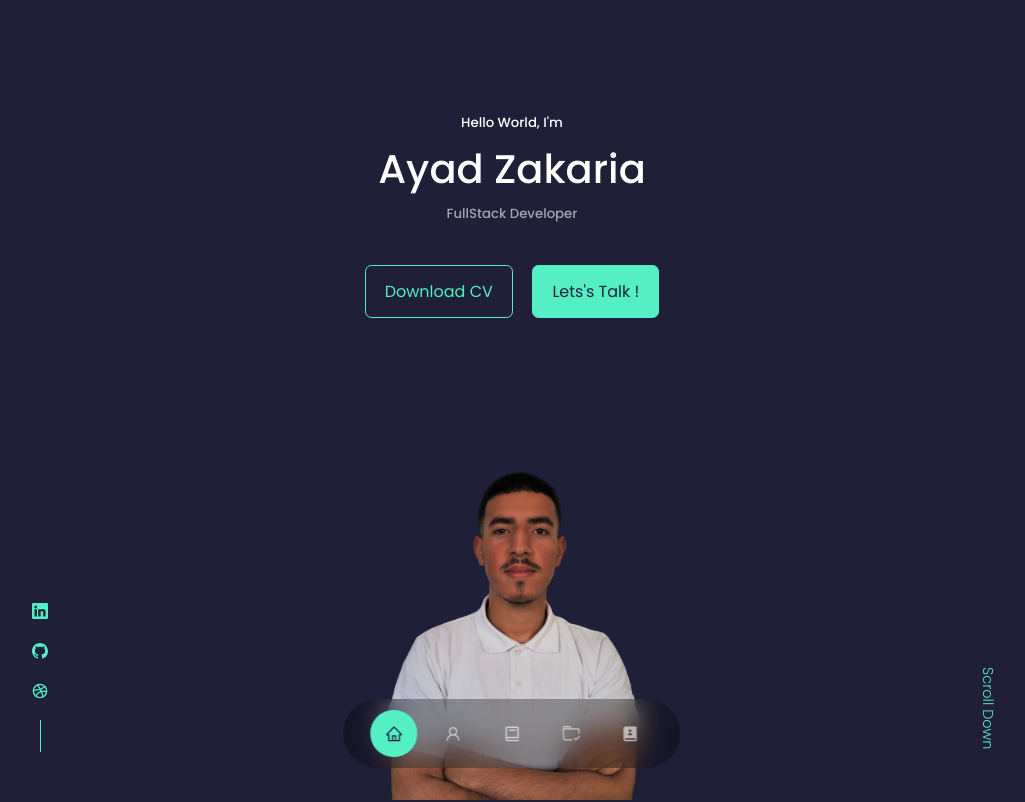
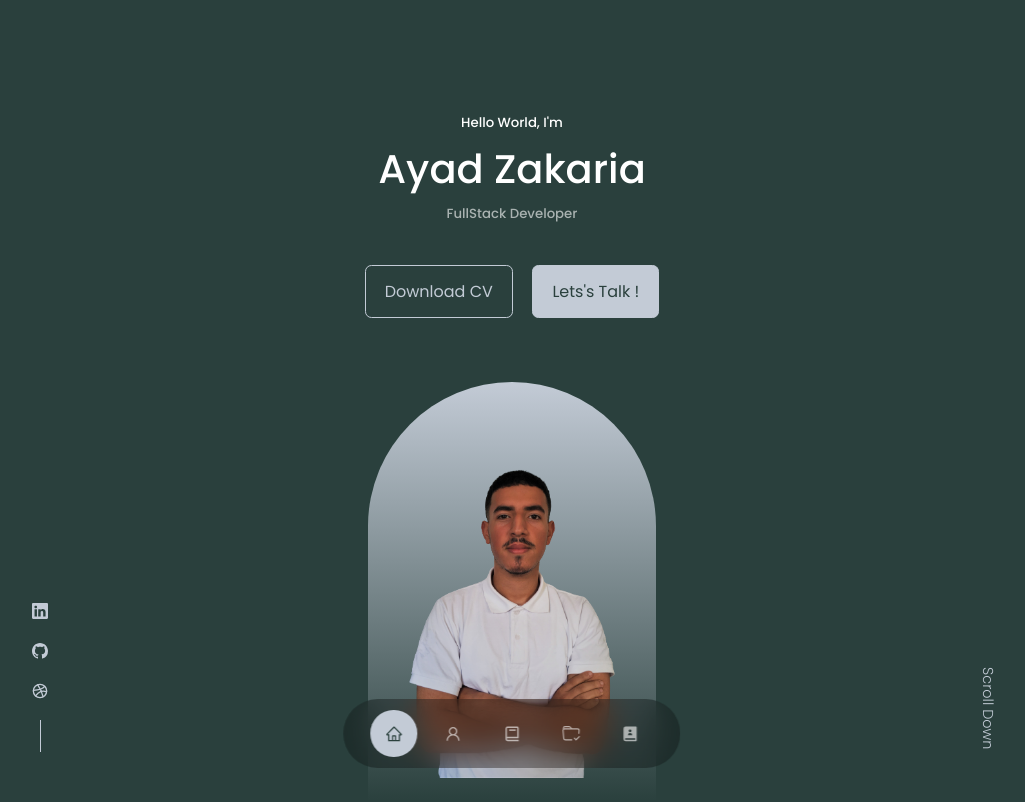
Before and after one commit to zakariaayadportfolio/ayadzakaria, a React (Create React App) app: page / in a window 1280 px wide. Shown: the top 802 px of the page, without its empty margins (128-1153 px from the left). Built offline with nearby package versions, Linux system fonts and the light colour scheme.

Commit message:
New Theme

```diff
--- a/src/components/header/header.css
+++ b/src/components/header/header.css
@@ -38,9 +38,8 @@ header{
 
 /*================== img ==================*/
 .me{
-    background: linear-gradient(var(--primary-color), transparent);
-    width: 22rem;
-    height: 30rem;
+    background: linear-gradient(var(--color-primary), transparent);
+    width: 18rem;
     position: absolute;
     left: 50%;
     transform: translateX(-50%);
--- a/src/components/portfolio/portfolio.css
+++ b/src/components/portfolio/portfolio.css
@@ -1,53 +1,49 @@
-.portfolio__container{
+.portfolio__container {
   display: grid;
   grid-template-columns: repeat(3, 1fr);
-    gap: 2.5rem;
+  gap: 2rem;
 }
 
-.portfolio__item{
+.portfolio__item {
   background: var(--color-bg-variant);
   padding: 1.2rem;
-    border-radius: 2rem;
+  border-radius: 1.2rem;
   border: 1px solid transparent;
   transition: var(--transition);
 }
 
-.portfolio__item:hover{
+.portfolio__item:hover {
   border-color: var(--color-primary-variant);
   background: transparent;
 }
 
-.portfolio__item-image{
-    border-radius: 1.5rem;
+.portfolio__item-image {
+  border-radius: 1.2rem;
   overflow: hidden;
 }
 
-.portfolio__item h3{
-    margin: 1.2rem 0 2rem;
+.portfolio__item h3 {
+  margin: 1rem 0 2rem;
 }
 
-.portfolio__item-cta{
+.portfolio__item-cta {
   display: flex;
   gap: 1rem;
-    margin-bottom: 1rem;
+  margin-bottom: .5rem;
 }
 
 /*======================== Medium Devices ======================== */
-@media screen and (max-width: 1024px)  {
-    .portfolio__container{
+@media screen and (max-width: 1024px) {
+  .portfolio__container {
     grid-template-columns: 1fr 1fr;
     gap: 1.2rem;
   }
-
-
 }
 
 /*======================== SMALL Devices ======================== */
-@media screen and (max-width: 600px)  {
-    .portfolio__container{
+@media screen and (max-width: 600px) {
+  .portfolio__container {
     grid-template-columns: 1fr;
     gap: 1rem;
   }
-
-
 }
--- a/src/components/portfolio/portfolio.jsx
+++ b/src/components/portfolio/portfolio.jsx
@@ -68,7 +68,7 @@ const portfolio = () => {
                 </a>
                 <a href={demo} target="_blank" className="btn btn-primary">
                   {" "}
-                  Live demo
+                  Dribbble
                 </a>
               </div>
             </article>
--- a/src/index.css
+++ b/src/index.css
@@ -10,10 +10,10 @@
     text-decoration: none;
 }
 :root{
-    --color-bg: #1f1f38;
-    --color-bg-variant: #49497c;
-    --color-primary: #55efc4;
-    --color-primary-variant: rgba(77, 181, 255, 0.4);
+    --color-bg: #2A403D;
+    --color-bg-variant: rgb(116, 139, 111);
+    --color-primary: #C3CBD6;
+    --color-primary-variant: rgba(116, 218, 33, 0.4);
     --color-white : #fff;
     --color-light: #ffffff99;
     --transition: all 400ms ease;
```
Lines whose indentation alone changed are shown as unchanged.
